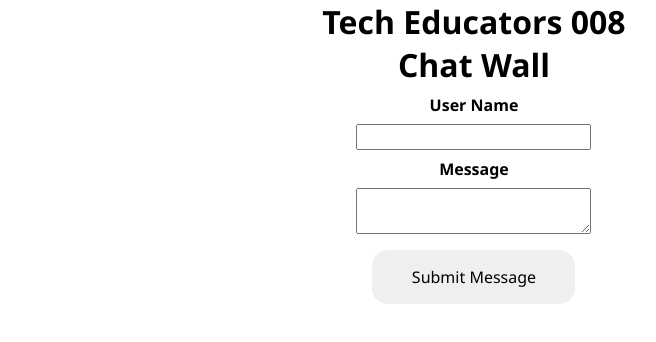
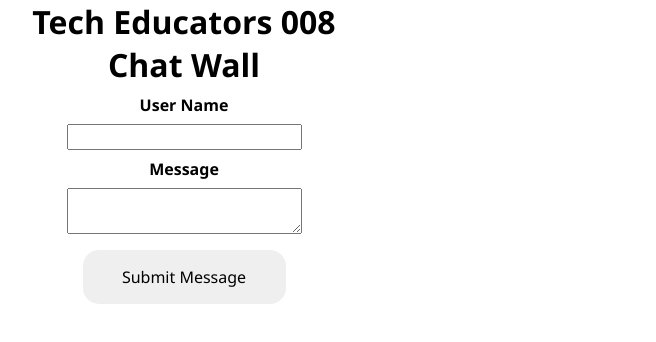
Before and after one commit to Scrobwofl/week-four-project, a website built with Vite: page client/index.html in a window 1280 px wide. Shown: the whole page, without its empty margins (166-822 px from the left). Built offline with nearby package versions, Linux system fonts and the light colour scheme; no server answers.

Commit message:
More styling and fixes

```diff
--- a/client/style.css
+++ b/client/style.css
@@ -10,8 +10,8 @@
 #app {
   display: grid;
   justify-content: space-between;
-  justify-items: stretch;
-  align-items: stretch;
+  justify-items: center;
+  align-items: start;
   grid-template-columns: 1fr 5fr 1fr;
   grid-template-rows: 1fr 1fr 8fr;
   grid-template-areas:
@@ -76,13 +76,14 @@ header > h1 {
   font-size: 1.2rem;
   padding: 0.5em;
 }
+
 #posts-container > div > p {
   font-size: 0.9rem;
   padding: 0.5em;
 }
 
 @media (min-width: 700px) {
-  body {
+  #app {
     max-width: 700px;
   }
 }
```
